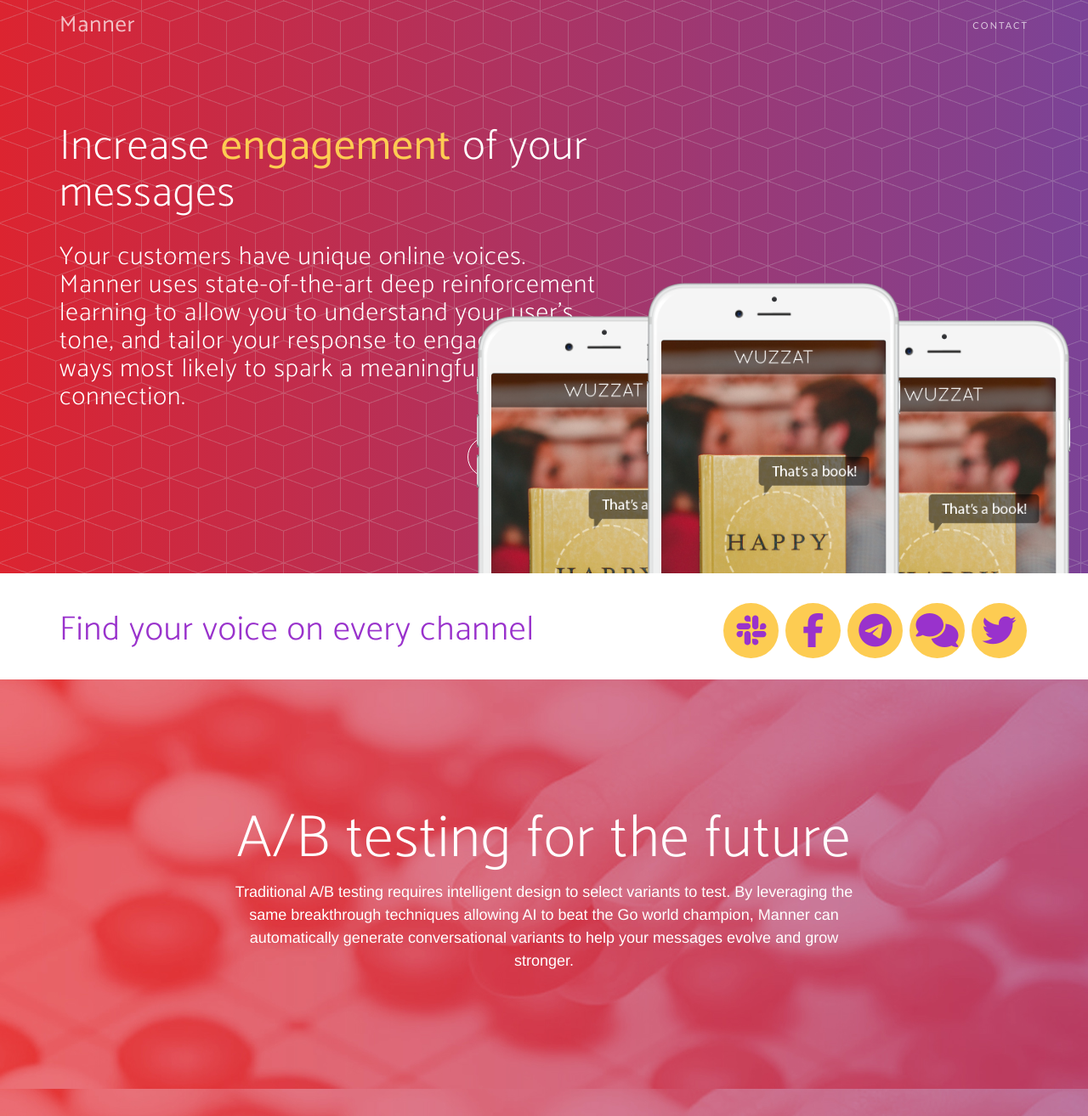
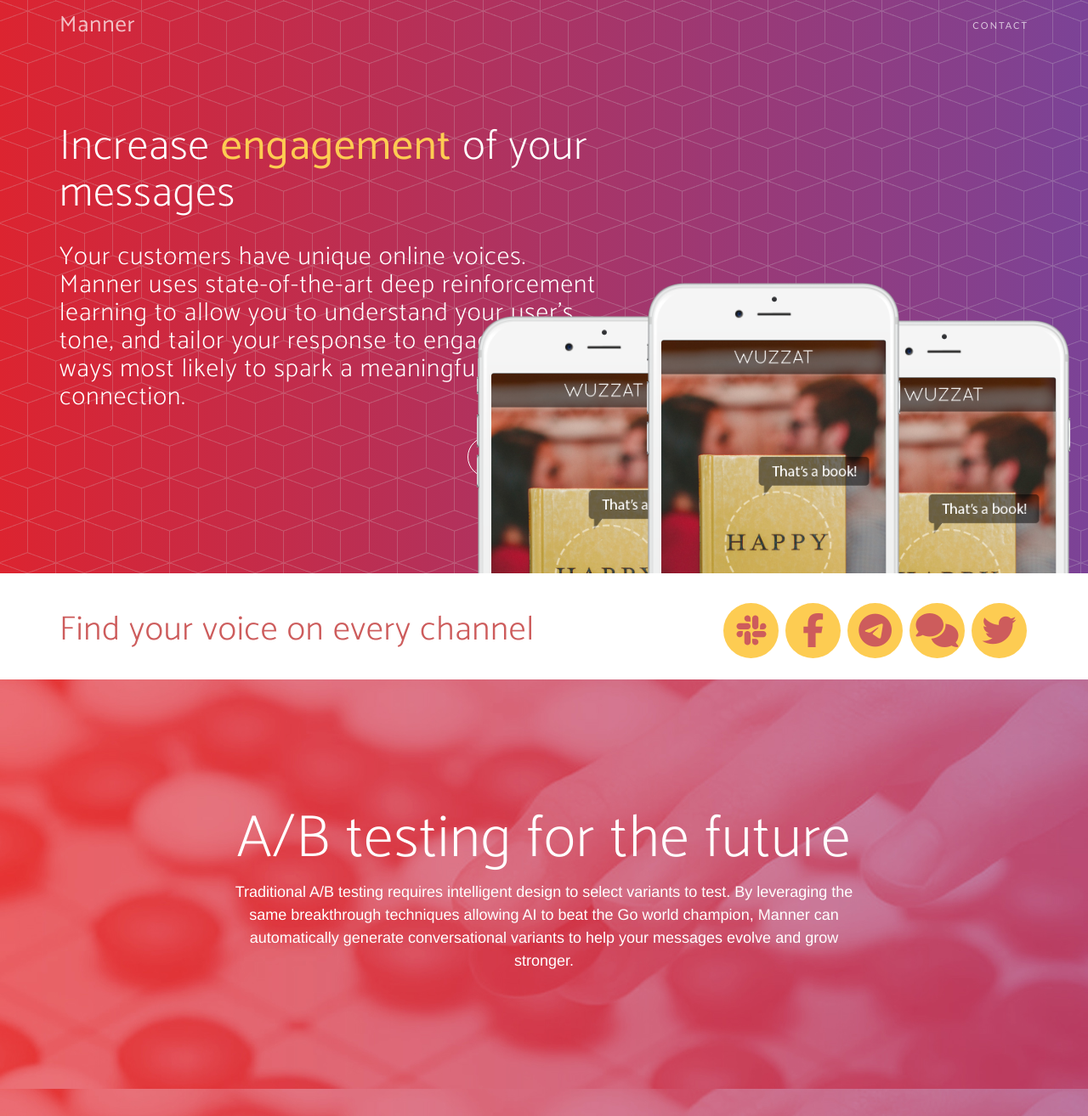
Before and after one commit to Hephistocles/botmanner, a PHP site: page / in a window 1280 px wide. Shown: the top 1314 px of the page at 85% size. Run offline with PHP 8.4, Linux system fonts and the light colour scheme; some libraries are stand-ins or nearby versions; some web fonts are replaced.

Commit message:
Wrong color

```diff
--- a/css/new-age.css
+++ b/css/new-age.css
@@ -140,7 +140,7 @@ section.go {
     border-color: rgba(34, 34, 34, 0.1);
   }
   .navbar-default.affix .navbar-header .navbar-brand {
-    color: darkorchid;
+    color: indianred;
   }
   .navbar-default.affix .navbar-header .navbar-brand:hover,
   .navbar-default.affix .navbar-header .navbar-brand:focus {
@@ -443,7 +443,7 @@ footer ul li a.active {
 .btn-outline:active,
 .btn-outline.active {
   /*color: white;  */
-  color: darkorchid;
+  color: indianred;
   background-color: #fdcc52;
   border-color: #fdcc52;
 }
@@ -545,7 +545,7 @@ a.socialIcon:hover, .socialHoverClass {
   width: 65px;
   height: 65px;
   font-size:20px;
-  color: darkorchid;
+  color: indianred;
 }
 .social-circle li i {
   margin:0;
@@ -567,7 +567,7 @@ a.socialIcon:hover, .socialHoverClass {
 }
 .social-circle i {
   /*color: #fff;*/
-  color: darkorchid;
+  color: indianred;
   -webkit-transition: all 0.8s;
   -moz-transition: all 0.8s;
   -o-transition: all 0.8s;
--- a/index.html
+++ b/index.html
@@ -135,7 +135,7 @@
     <div class="container">
         <div class="row">
             <div class="col-md-7">
-                <h2 style="text-align: left; margin-top: 25px; color: darkorchid; font-weight: 300;">Find your voice on every channel</h2>
+                <h2 style="text-align: left; margin-top: 25px; color: indianred; font-weight: 300;">Find your voice on every channel</h2>
             </div>
             <div class="col-md-5" style="padding-top: 15px; text-align: right">
                 <!--<button class="btn btn-outline btn-xl" style="margin-top: 20px;">Sign up now!</button>-->
```
